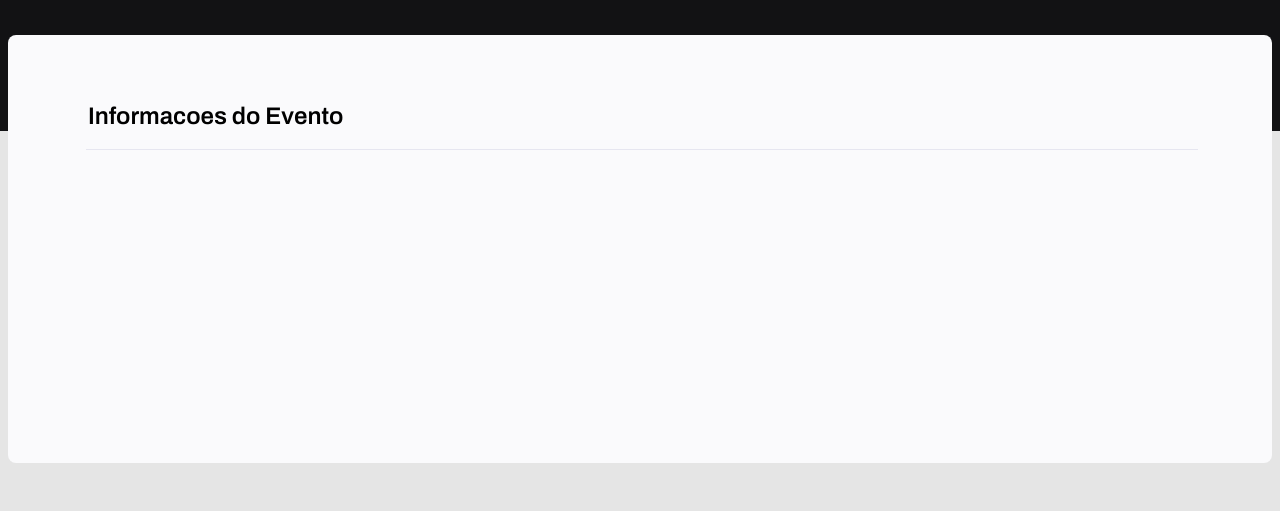
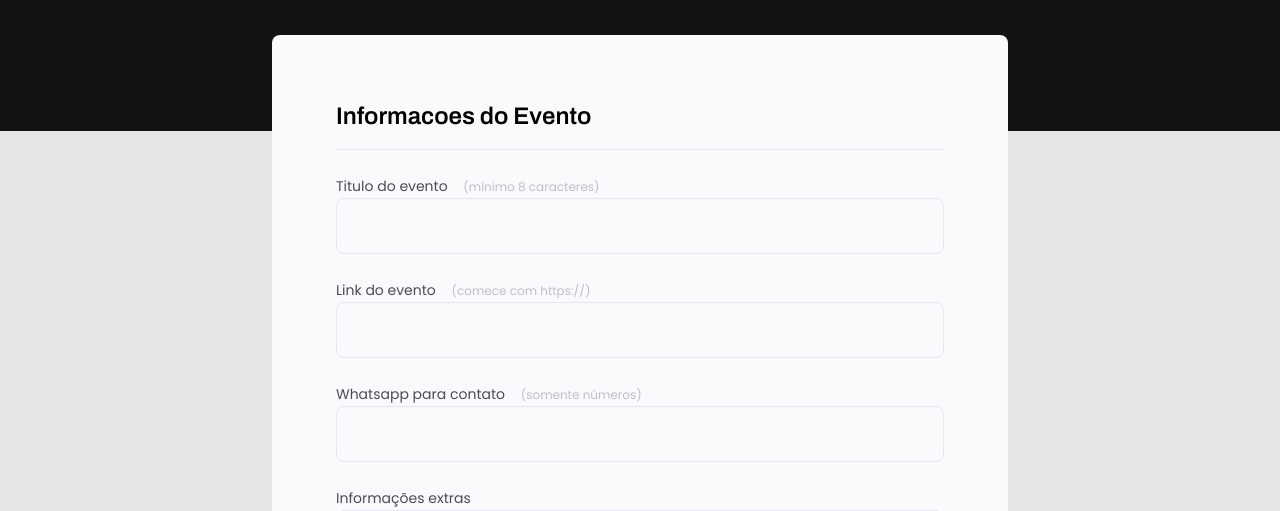
Before and after one commit to paaulamessias/create-your-event-html, a plain HTML site: page index.html in a window 1280 px wide. Shown: the part 237-748 px from the top of the page. Drawn offline with Linux system fonts and the light colour scheme.

Commit message:
style form

```diff
--- a/index.html
+++ b/index.html
@@ -1,5 +1,5 @@
 <!DOCTYPE html>
-<html lang="en">
+<html lang="pt-br">
 <head>
     <link rel="preconnect" href="https://fonts.googleapis.com">
     <link rel="preconnect" href="https://fonts.gstatic.com" crossorigin>
@@ -26,9 +26,39 @@
 
  <form>
  <fieldset>
-  <legend>Informacoes do Evento</legend>
+   <div class="fieldset-wrapper">
 
-</fieldset>
+
+   <legend>Informacoes do Evento</legend>
+
+   <div class="input-wrapper">
+    <label for="event-title">Titulo do evento <span>(mínimo 8 caracteres)</span></label>
+    <input type="text" id="event-title" />
+   </div>
+
+   <div class="input-wrapper">
+     <label for="event-link">Link do evento <span>(comece com https://)</span></label>
+     <input type="url" id="event-link" />
+    </div>
+
+    <div class="input-wrapper">
+      <label for="event-whatsapp">Whatsapp para contato <span>(somente números)</span></label>
+      <input type="number" id="event-whatsapp" />
+     </div>
+
+     <div class="input-wrapper">
+      <label for="event-info">Informações extras </label>
+      <textarea id="event-info"></textarea>
+     </div>
+
+   </div>
+  </fieldset>
+
+
+
+
+
+
 </form>
  </div>
 </body>
--- a/style.css
+++ b/style.css
@@ -1,6 +1,15 @@
+* {
+  margin: 0;
+  padding: 0;
+  box-sizing: border-box;
+}
+
+body, input, button, select, textarea {
+  font-family: "Poppins", sans-serif;
+}
+
 body {
- font-family: "Poppins", sans-serif;
- background: #e5e5e5;
+  background: #e5e5e5;
 }
 
 body::before {
@@ -16,20 +25,24 @@ body::before {
 }
 
 .page {
-  width: 736;
+  width: 736px;
   margin:auto;
 }
+
 header {
  width:319px;
 
  margin-top: 74px;
 }
+
 header h1 {
  font-family: "Archivo", sans-serif;
  font-weight: bold;
  font-size: 36px;
  line-height: 42px;
  color: white;
+
+ margin-bottom: 24px;
 }
 
 header p {
@@ -52,6 +65,12 @@ fieldset {
     border:none;
 }
 
+.fieldset-wrapper {
+  display: flex;
+  flex-direction: column;
+  gap: 24px;
+}
+
 fieldset legend {
  font-family: "Archivo", sans-serif;
  font-weight: 600;
@@ -64,3 +83,46 @@ fieldset legend {
  padding-bottom: 16px;
 
 }
+
+.input-wrapper {
+  display: flex;
+  flex-direction: column;
+}
+
+.input-wrapper label {
+  font-size: 14px;
+  line-height: 24px;
+
+  color: #4e4958;
+}
+
+.input-wrapper label span {
+  margin-left: 12px;
+
+  font-size: 12px;
+  line-height: 20px;
+  color: #c1bccc;
+
+}
+
+.input-wrapper input, .input-wrapper textarea {
+  background: #fafafc;
+
+  border: 1px solid #e6e6f0;
+  border-radius: 8px;
+
+  height: 56px;
+
+  padding: 0 24px;
+
+  font-size: 16px;
+  line-height: 26px;
+
+  color: #c1bccc;
+}
+
+.input-wrapper textarea {
+  padding: 0;
+  height: 168px;
+
+}
```
